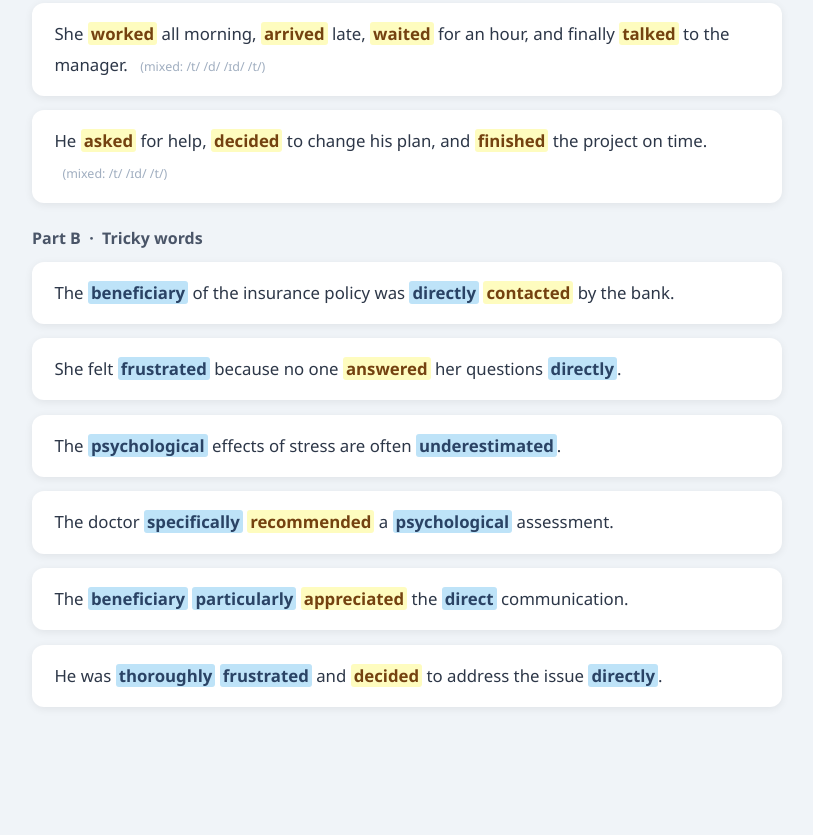
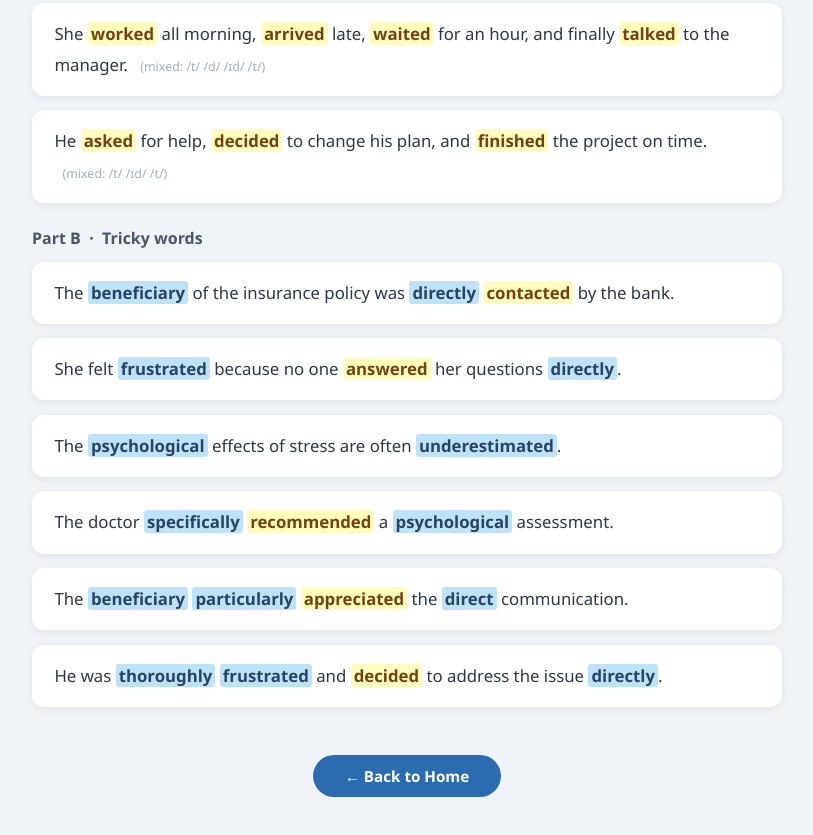
Before and after one commit to MariJJhodl/english-exercises, a plain HTML site: page 2026-04-02.html in a window 1280 px wide. Shown: the part 6878-7713 px from the top of the page, without its empty margins (233-1046 px from the left). Drawn offline with Linux system fonts and the light colour scheme.

Commit message:
Add back to home button at bottom of session page
Co-Authored-By: Claude Sonnet 4.6 <noreply@anthropic.com>

```diff
--- a/2026-04-02.html
+++ b/2026-04-02.html
@@ -518,6 +518,10 @@
 
 </section>
 
+<div style="max-width:750px;margin:0 auto 2rem;text-align:center;">
+  <a href="index.html" style="display:inline-block;padding:0.7rem 2rem;background:#2b6cb0;color:white;border-radius:22px;text-decoration:none;font-weight:600;font-size:0.95rem;">← Back to Home</a>
+</div>
+
 <script>
 /* ══════════════════════════════════════════
    EXERCISES 1–3 DATA
```
